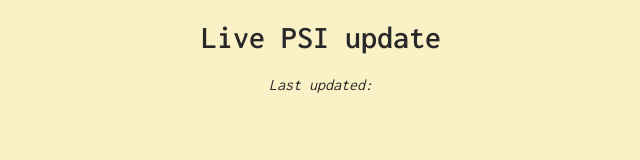
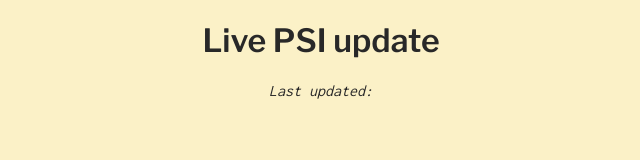
Before and after one commit to anafabulic/HASS-assignment1, a plain HTML site: page index.html in a window 1280 px wide. Shown: the whole page, without its empty margins (319-959 px from the left). Drawn offline with nearby package versions, Linux system fonts and the light colour scheme; no server answers.

Commit message:
Aesthetic fixes
Better header fonts, cleaner colour names, slightly more compact table on bigger screens.

```diff
--- a/index.html
+++ b/index.html
@@ -11,7 +11,7 @@
     <!-- Pulling fonts from Google Fonts -->
     <link rel="preconnect" href="https://fonts.googleapis.com">
     <link rel="preconnect" href="https://fonts.gstatic.com" crossorigin>
-    <link href="https://fonts.googleapis.com/css2?family=Inconsolata:wght@300;400;500;600&display=swap" rel="stylesheet">
+    <link href="https://fonts.googleapis.com/css2?family=Inconsolata&family=Libre+Franklin:wght@600&display=swap" rel="stylesheet">
 
     <!-- CSS -->
     <style>
@@ -28,21 +28,21 @@
             --fg3: #665c54;
             --fg4: #7c6f64;
             --red: #cc241d;
-            --orange: #d65d0e;
-            --yellow: #d79921;
-            --green: #98971a;
-            --blue: #458588;
-            --purple: #b16286;
-            --aqua: #689d6a;
-            --gray: #7c6f64;
+            --org: #d65d0e;
+            --ylw: #d79921;
+            --grn: #98971a;
+            --blu: #458588;
+            --prp: #b16286;
+            --aqa: #689d6a;
+            --gry: #7c6f64;
             --red_d: #9d0006;
-            --orange_d: #af3a03;
-            --yellow_d: #b57614;
-            --green_d: #79740e;
-            --blue_d: #076678;
-            --purple_d: #8f3f71;
-            --aqua_d: #427b58;
-            --gray_d: #928374;
+            --org_d: #af3a03;
+            --ylw_d: #b57614;
+            --grn_d: #79740e;
+            --blu_d: #076678;
+            --prp_d: #8f3f71;
+            --aqa_d: #427b58;
+            --gry_d: #928374;
 
             background: var(--bg0);
             color: var(--fg0);
@@ -53,7 +53,8 @@
         }
 
         h1 {
-            /* h1 formatting go here */
+            font-family: 'Libre Franklin';
+            font-weight: bold;
         }
 
         table {
@@ -61,6 +62,7 @@
             font: inherit;
             width: 90%;
             margin: auto;
+            max-width: 600px;
         }
 
         td, th {
```
Also changed, not shown: testdata.json (deleted, +0 -1 lines), 1 other file.
